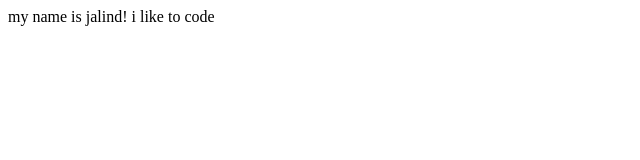
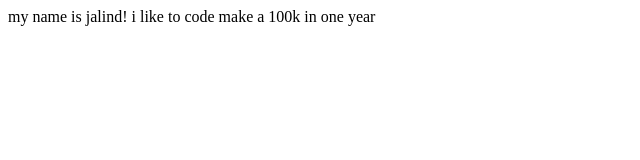
Before and after one commit to Jguillroy/first-github-project, a plain HTML site: page index.html in a window 1280 px wide. Shown: the whole page, without its empty margins (0-640 px from the left). Drawn offline with Linux system fonts and the light colour scheme.

Commit message:
body change

```diff
--- a/index.html
+++ b/index.html
@@ -8,5 +8,6 @@
 <body>
   my name is jalind!
   i like to code
+  make a 100k in one year
 </body>
 </html>
```
